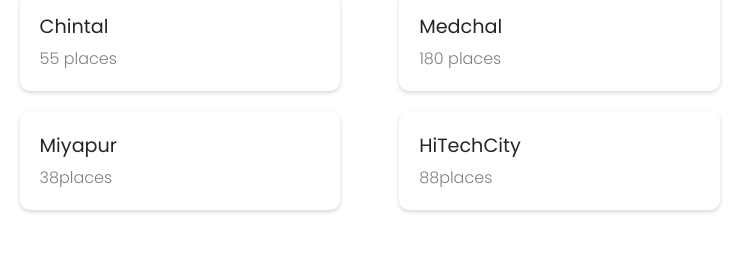
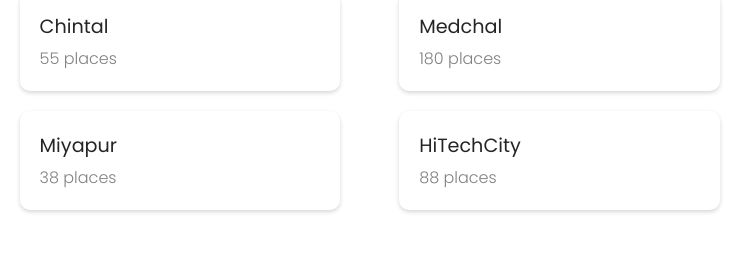
Before and after one commit to Abhishekjha52/zomato-clone, a plain HTML site: page index.html in a window 1280 px wide. Shown: the part 1043-1298 px from the top of the page, 460-1200 px from the left. Drawn offline with Linux system fonts and the light colour scheme.

Commit message:
Update index.html

```diff
--- a/index.html
+++ b/index.html
@@ -94,11 +94,11 @@
                     </div>
                     <div class="section-2-item">
                         <p class="item-head">Miyapur</p>
-                        <p class="item-subhead">38places</p>
+                        <p class="item-subhead">38 places</p>
                     </div>
                     <div class="section-2-item">
                         <p class="item-head">HiTechCity</p>
-                        <p class="item-subhead">88places</p>
+                        <p class="item-subhead">88 places</p>
                     </div>
                 </div>
             </div>
```
